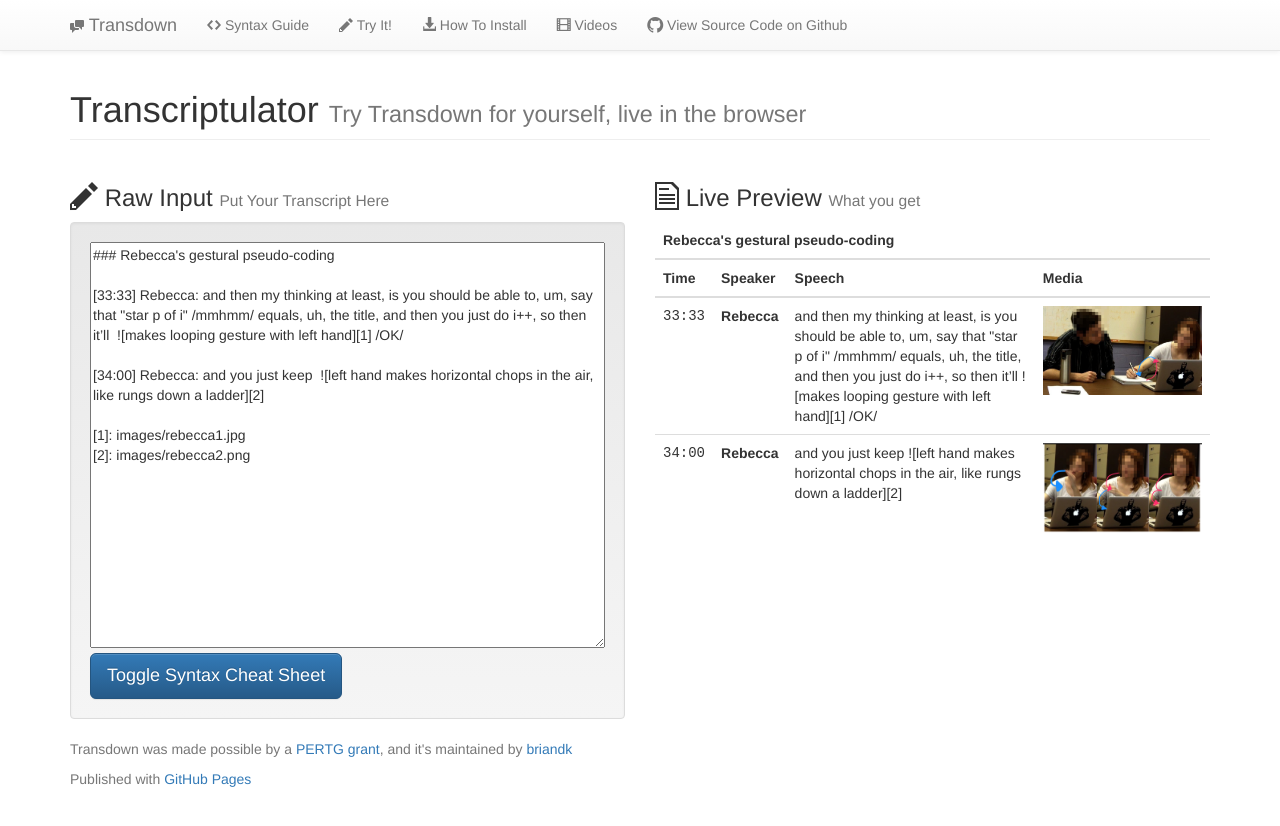
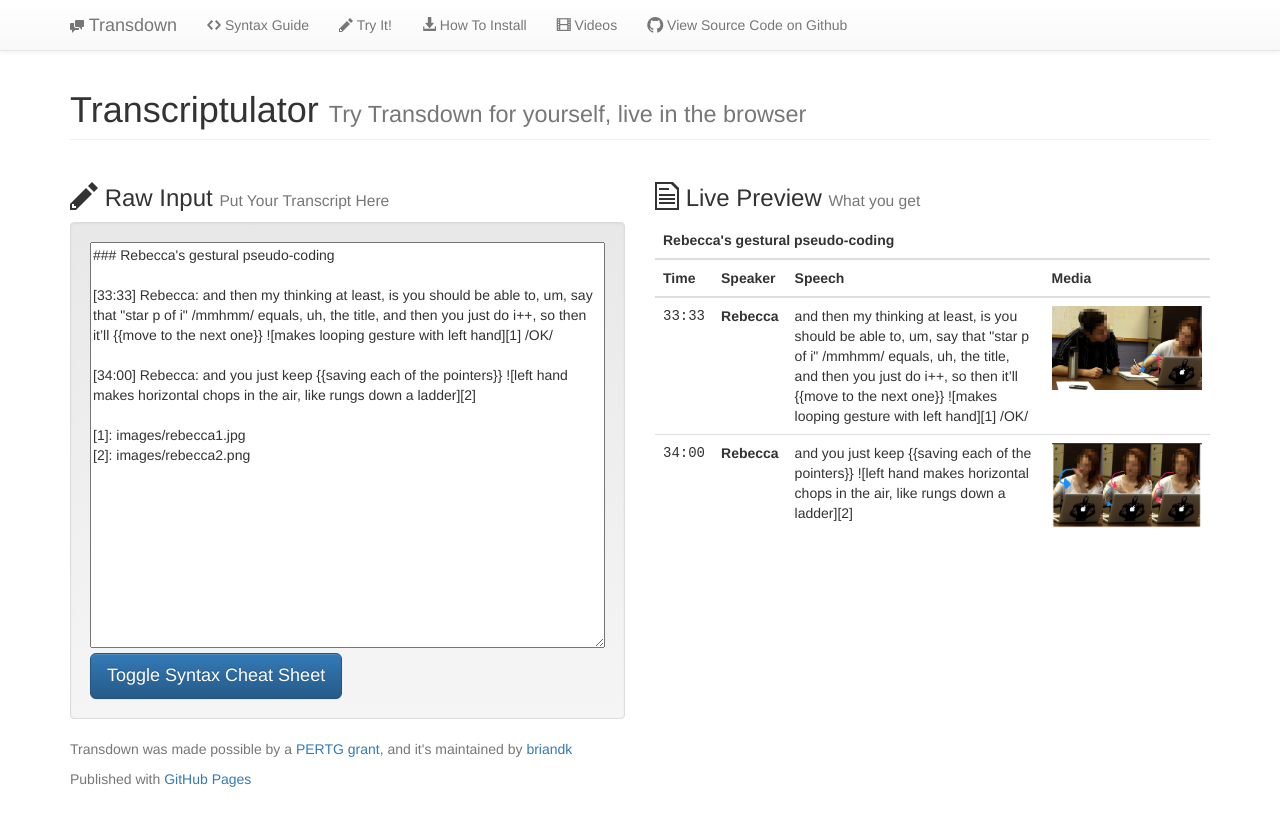
Before and after one commit to briandk/transdown, a Jekyll site: the page built from try-it.html, in a window 1280 px wide. Shown: the top 826 px of the page. Built offline with Jekyll 4.4.1, drawn with Linux system fonts in a browser that asks for light colours; nearby versions of some CDN libraries; library files that are not in the unit come from our copies.

Commit message:
Add raw tags to sample transcript on try-it page
Fixes #35

```diff
--- a/try-it.html
+++ b/try-it.html
@@ -22,7 +22,7 @@ layout: default
             <textarea name="text-to-transdownify"
                       id="text-to-transdownify"
                       rows="20"
-                      tabindex="4">
+                      tabindex="4">{% raw %}
 ### Rebecca's gestural pseudo-coding
 
 [33:33] Rebecca: and then my thinking at least, is you should be able to, um, say that "star p of i" /mmhmm/ equals, uh, the title, and then you just do i++, so then it’ll {{move to the next one}} ![makes looping gesture with left hand][1] /OK/
@@ -30,7 +30,7 @@ layout: default
 [34:00] Rebecca: and you just keep {{saving each of the pointers}} ![left hand makes horizontal chops in the air, like rungs down a ladder][2]
 
 [1]: images/rebecca1.jpg
-[2]: images/rebecca2.png</textarea>
+[2]: images/rebecca2.png{% endraw %}</textarea>
 <button type="button"
         class="btn btn-lg btn-primary"
         data-toggle="popover"
```
